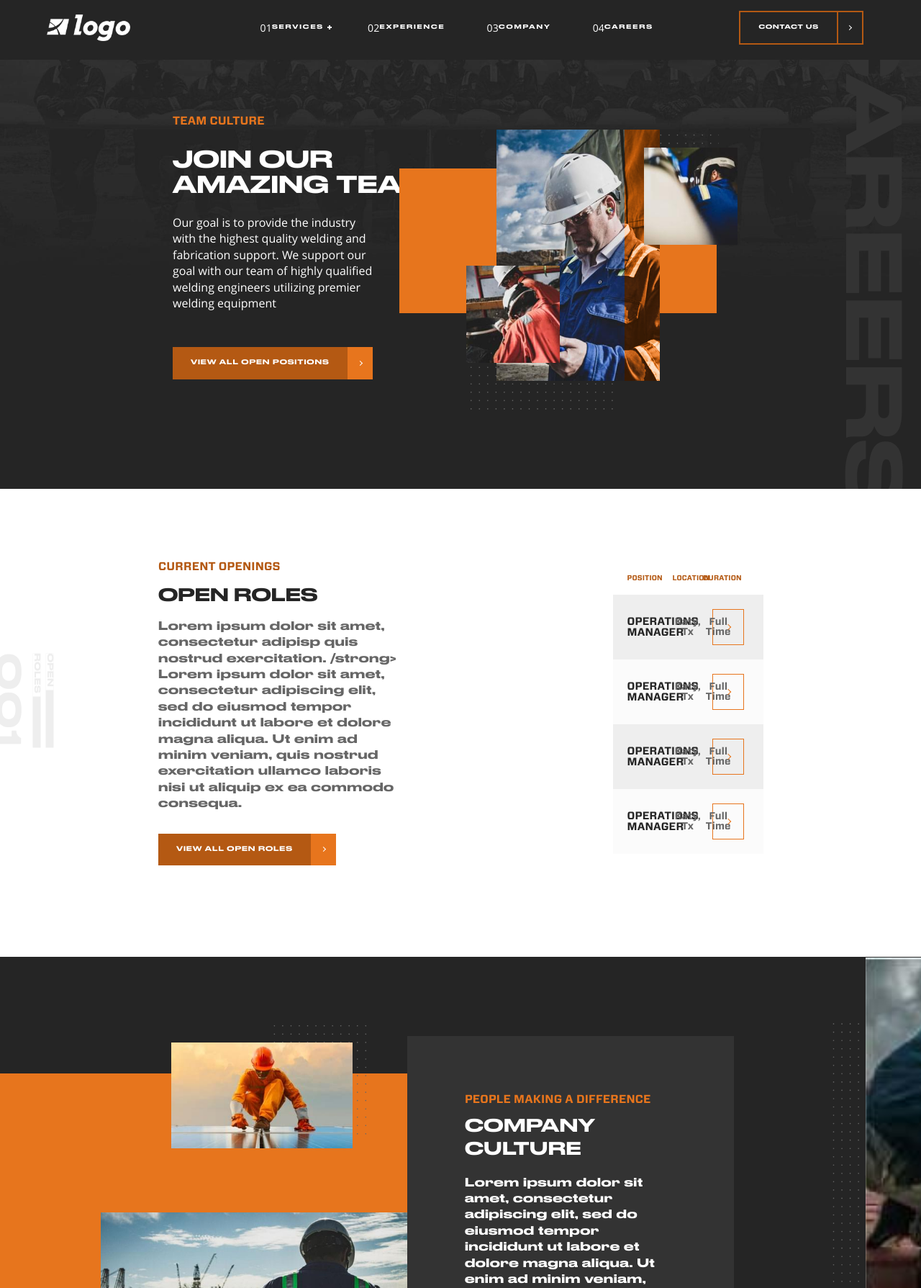
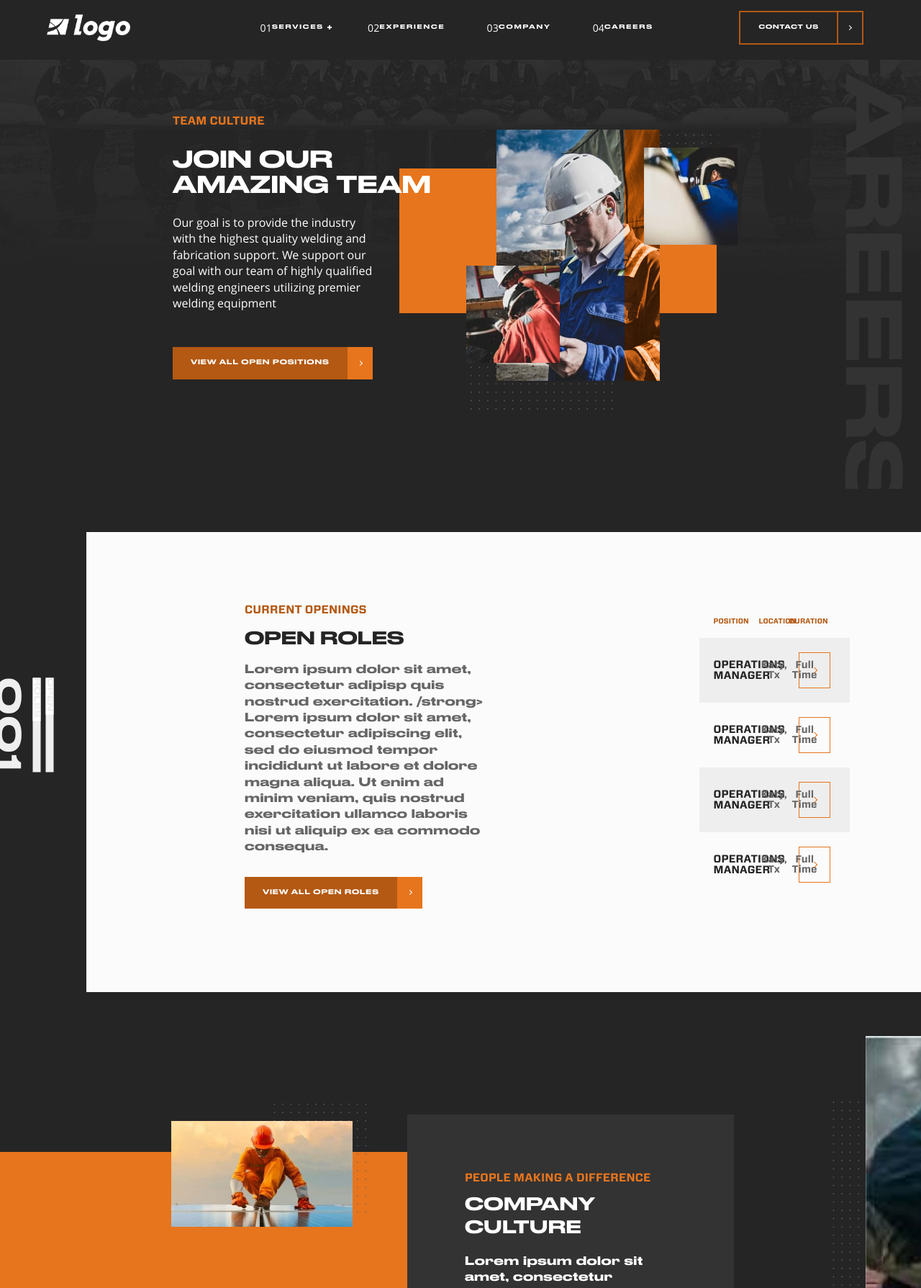
Before and after one commit to jahidHn/dev-test, a PHP site: page / in a window 1280 px wide. Shown: the top 1789 px of the page at 72% size. Run offline with PHP 8.4, Linux system fonts and the light colour scheme.

Commit message:
fixing hero, padding/margin,markup update for opening section

```diff
--- a/src/scss/template-parts/_hero.scss
+++ b/src/scss/template-parts/_hero.scss
@@ -331,7 +331,7 @@
 	}
 	&-content {
 		position: relative;
-		z-index: 2;
+		z-index: 4;
 		padding-left: rem-calc(34);
 		padding-right: rem-calc(34);
 
--- a/src/scss/template-parts/_openings.scss
+++ b/src/scss/template-parts/_openings.scss
@@ -2,6 +2,7 @@
 	overflow: hidden;
 	position: relative;
 	padding-bottom: rem-calc(74);
+	background-color: #252525;
 
 	@include media('>phone') {
 		padding-bottom: 0;
@@ -12,6 +13,7 @@
 
 		max-width: rem-calc(575);
 		padding: rem-calc(55) rem-calc(14) rem-calc(68);
+		background-color: #fbfbfb;
 
 		@include media('>phone') {
 			position: relative;
@@ -20,7 +22,7 @@
 			align-items: center;
 			justify-content: space-between;
 			max-width: rem-calc(1920);
-			padding: rem-calc(60) rem-calc(30) rem-calc(60) rem-calc(120);
+			margin: rem-calc(60) rem-calc(30) rem-calc(60) rem-calc(120);
 		}
 
 		@include media('>tablet') {
@@ -40,7 +42,7 @@
 		}
 
 		@include media('>desktop-xlarge') {
-			padding: rem-calc(123) rem-calc(224) rem-calc(135) rem-calc(335);
+			padding: rem-calc(123) rem-calc(224) rem-calc(135) rem-calc(500);
 		}
 	}
 
--- a/template-parts/openings.php
+++ b/template-parts/openings.php
@@ -1,5 +1,4 @@
 <section id="openings" class="openings">
-	<div class="openings__wrapper">
 	<div class="openings__decoration openings-decoration" aria-hidden="true">
 		<div class="openings-decoration__label">
 		<span class="openings-decoration__label-inner">Open</span>
@@ -11,6 +10,7 @@
 			001
 		</span>
 	</div>
+	<div class="openings__wrapper">
 		<div class="openings__content openings-content ">
 			<header class="openings__header openings-header">
 				<span class="openings-header__subtitle">Current Openings</span>
```
Also changed, not shown: dist/css/index.css, 1 other file. Lines whose indentation alone changed are shown as unchanged.
